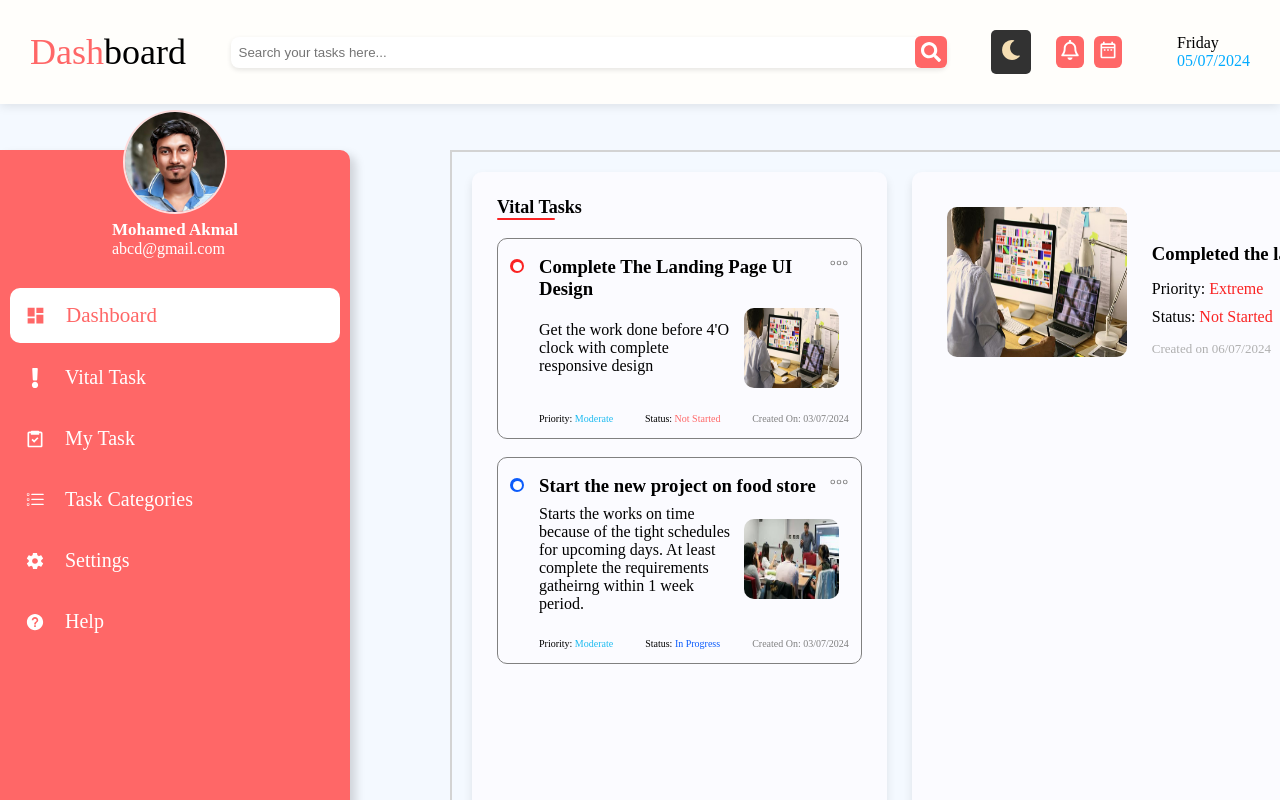
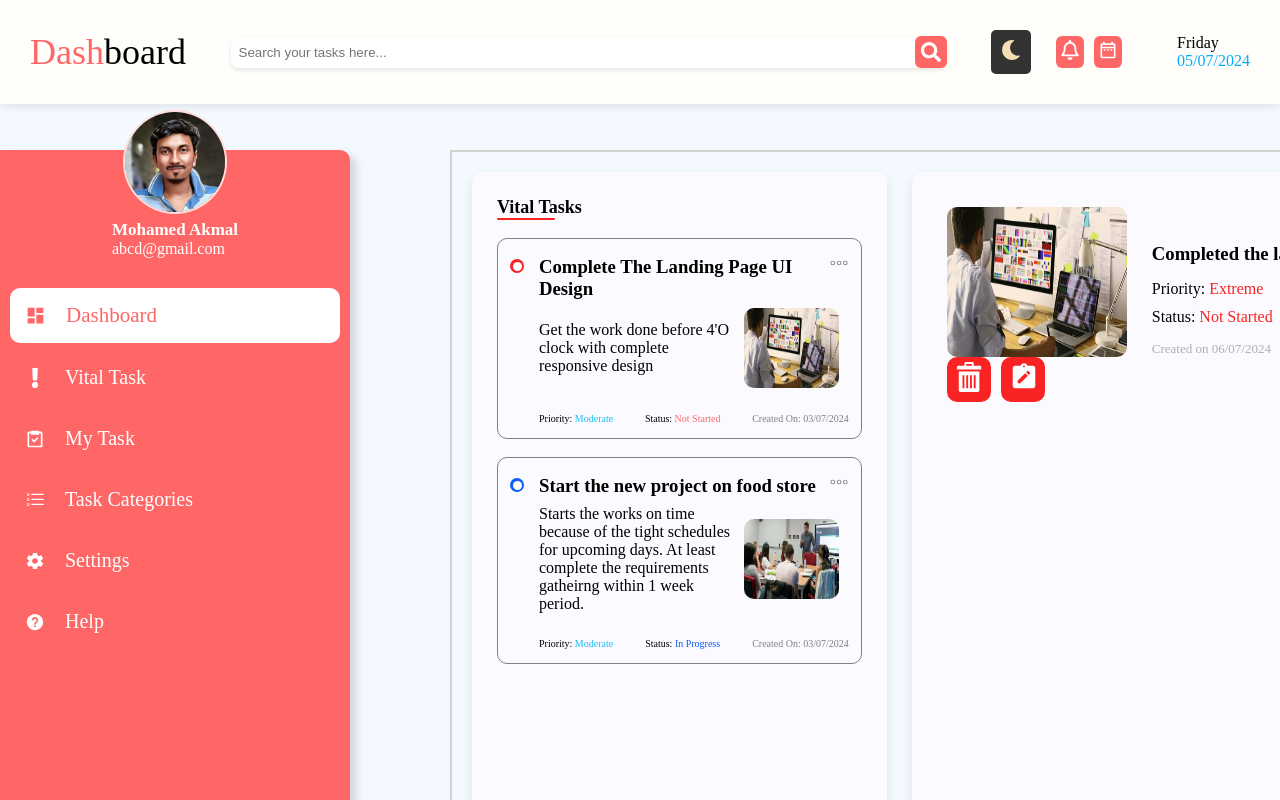
Before and after one commit to Akmal1796/ToDoApp, a React (Vite) app: page / in a window 1280 px wide. Shown: the top 800 px of the page. Built offline with nearby package versions, Linux system fonts and the light colour scheme.

Commit message:
Complete the icons design for the vital section's completetin part

```diff
--- a/src/Components/VitalTask.css
+++ b/src/Components/VitalTask.css
@@ -180,3 +180,15 @@
     color: rgb(175, 175, 175);
     font-size: 13px;
 }
+
+.complete-icons-container {
+    display: flex;
+    align-items: center;
+}
+
+.complete-section-icon {
+    background-color: #fa2323;
+    padding: 5px 6px 10px 8px;
+    border-radius: 10px;
+    margin-right: 10px;
+}
--- a/src/Components/VitalTask.jsx
+++ b/src/Components/VitalTask.jsx
@@ -4,10 +4,8 @@ import { LuPlus } from "react-icons/lu";
 import { PiDotsThreeOutlineLight } from "react-icons/pi";
 import UIDesign from '/public/Images/UIdesign.jpg'
 import Project from '/public/Images/project.jpeg'
-import webdevelopment from '/public/Images/webDevelopment.jpg'
-import { LuClipboardCheck } from "react-icons/lu";
-import { LuListTodo } from "react-icons/lu";
-import { PiChartPieSliceFill } from "react-icons/pi";
+import { ImBin } from "react-icons/im";
+import { MdNoteAlt } from "react-icons/md";
 
 const VitalTask = () => {
   return (
@@ -91,7 +89,10 @@ const VitalTask = () => {
           </div>
         </div>
         <div></div>
-        <div></div>
+        <div className='complete-icons-container'>
+          <ImBin size={30} color='white' className='complete-section-icon'/>
+          <MdNoteAlt size={30} color='white' className='complete-section-icon'/>
+        </div>
       </div>
     </div>
   )
```
